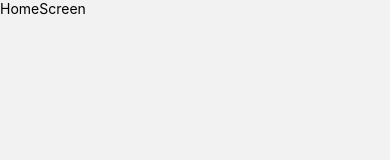
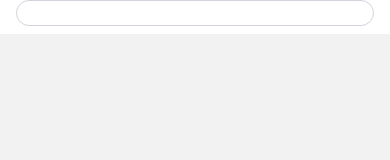
Before and after one commit to loredonrj/reactnativeapp, a React Native app in the folder reactnativeapp/: screen /Home in a window 390 px wide. Shown: the top 160 px of the page. Built offline with nearby package versions, Linux system fonts and the light colour scheme.

Commit message:
added flex-row classes to style homescreen()

```diff
--- a/reactnativeapp/screens/HomeScreen.js
+++ b/reactnativeapp/screens/HomeScreen.js
@@ -1,11 +1,17 @@
 import { View, Text } from 'react-native'
 import React from 'react'
 import { SafeAreaView } from 'react-native-safe-area-context'
+import { StatusBar } from 'expo-status-bar'
 
 export default function HomeScreen() {
   return (
-    <SafeAreaView>
-      <Text>HomeScreen</Text>
+    <SafeAreaView className="bg-white">
+      <StatusBar barStyle="dark-content"/>
+      {/* search bar */}
+      <View className="flex-row items-center space-x-2 px-4 pb-2">
+        <View className="flex-row flex-1 items-center p-3 rounded-full border border-gray-300">
+        </View>
+      </View>
     </SafeAreaView>
   )
 }
```
